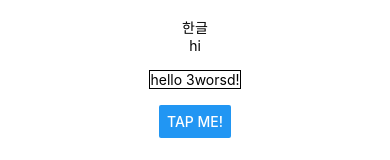
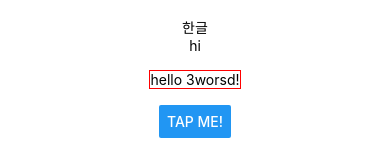
Before and after one commit to nowaveosu/react-native-test, a React Native app in the folder RN-test/: screen / in a window 390 px wide. Shown: the part 345-505 px from the top of the page. Built offline with nearby package versions, Linux system fonts and the light colour scheme.

Commit message:
[Add] border color 추가

```diff
--- a/RN-test/App.js
+++ b/RN-test/App.js
@@ -9,7 +9,7 @@ export default function App() {
         <Text>한글</Text>
       </View>
       <Text>hi</Text>
-      <Text style={{margin: 16, borderWidth: 1}}>hello 3worsd!</Text>
+      <Text style={{margin: 16, borderWidth: 1 ,borderColor: 'red'}}>hello 3worsd!</Text>
       <Button title='tap me!'/>
     </View>
   );
```
